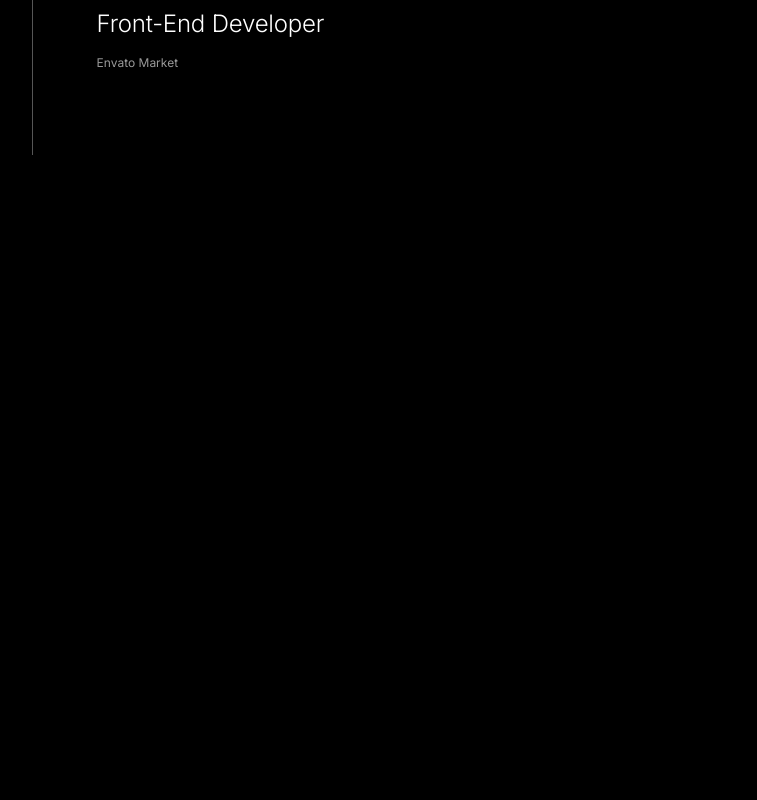
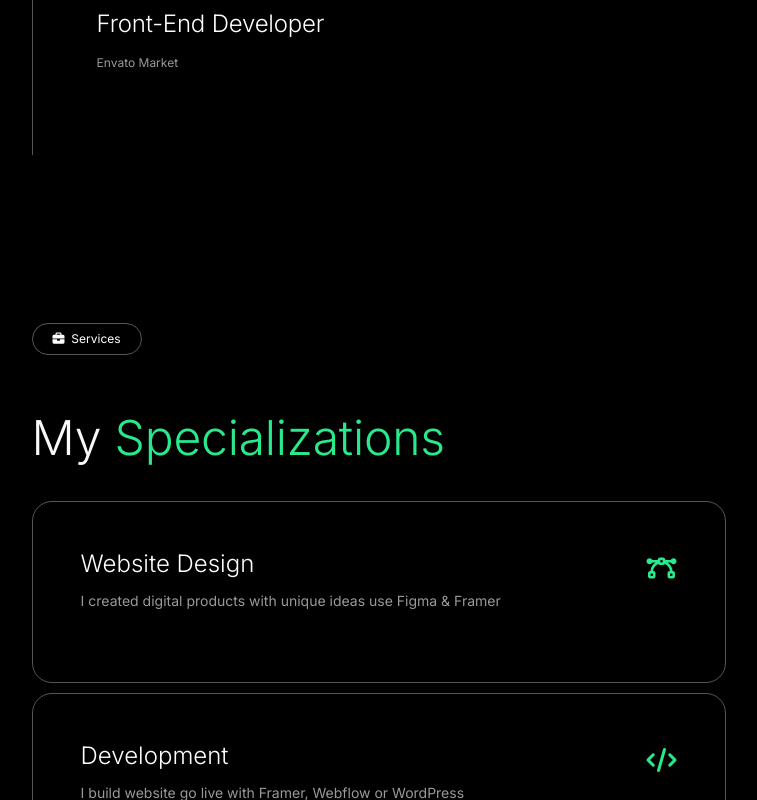
Before and after one commit to abdulrehmankz1/personal-portfolio, a React (Create React App) app: page / in a window 1280 px wide. Shown: the part 2000-2800 px from the top of the page, without its empty margins (420-1177 px from the left). Before the commit the page ends 2327 px from the top, so only its background shows below. Built offline with nearby package versions, Linux system fonts and the light colour scheme.

Commit message:
add servies section

```diff
--- a/src/App.js
+++ b/src/App.js
@@ -2,6 +2,7 @@ import './App.css';
 import AboutSection from './components/AboutSection';
 import IntroSection from './components/IntroSection';
 import ResumeSection from './components/ResumeSection';
+import ServicesSection from './components/ServicesSection';
 import Sidebar from './components/Sidebar';
 
 function App() {
@@ -11,6 +12,7 @@ function App() {
       <IntroSection />
       <AboutSection />
       <ResumeSection />
+      <ServicesSection />
     </div>
   );
 }
--- /dev/null
+++ b/src/components/ServicesSection.jsx
@@ -0,0 +1,43 @@
+import React from 'react'
+
+function ServicesSection() {
+  return (
+    <div className='custom-container my-5 section_space resume_section services_section'>
+      <span class="badge rounded-pill section_badge">
+        <i class="fa-solid fa-briefcase"></i>
+        &nbsp; Services
+      </span>
+      <div className='w-75'>
+        <h2 className='text-light'>
+          My <span className='hero_content'>
+            Specializations
+          </span>
+        </h2>
+      </div>
+      <div className='services_card text-light'>
+        <span className='d-flex justify-content-between align-items-center'>
+          <p className='title'>
+            Website Design
+          </p>
+          <i class="fa-solid fa-bezier-curve fa-xl"></i>
+        </span>
+        <p className='sub_title'>
+          I created digital products with unique ideas use Figma & Framer
+        </p>
+      </div>
+      <div className='services_card text-light'>
+        <span className='d-flex justify-content-between align-items-center'>
+          <p className='title'>
+            Development
+          </p>
+          <i class="fa-solid fa-code fa-xl"></i>
+        </span>
+        <p className='sub_title'>
+          I build website go live with Framer, Webflow or WordPress
+        </p>
+      </div>
+    </div>
+  )
+}
+
+export default ServicesSection
--- a/src/styles.scss
+++ b/src/styles.scss
@@ -208,6 +208,38 @@ body {
     }
   }
 
+  .services_section {
+    .services_card {
+      border: 1px solid #565656;
+      border-radius: 20px;
+      transition: .3s;
+      position: relative;
+      padding: 44px 48px 41px 48px;
+      margin-bottom: 10px;
+      width: 85%;
+
+      &:hover {
+        border: 1px solid #28e98c;
+
+      }
+
+      .title {
+        font-size: 24px;
+        font-weight: 300;
+        margin-bottom: 8px;
+      }
+
+      .sub_title {
+        font-size: 14px;
+        color: #999999;
+        margin-bottom: 30px;
+      }
+      i{
+        color: $secondary-color;
+      }
+    }
+  }
+
 
 
   .section_badge {
```
